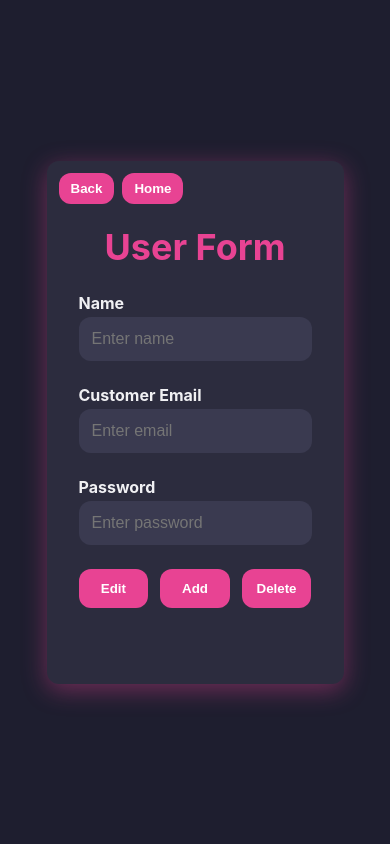
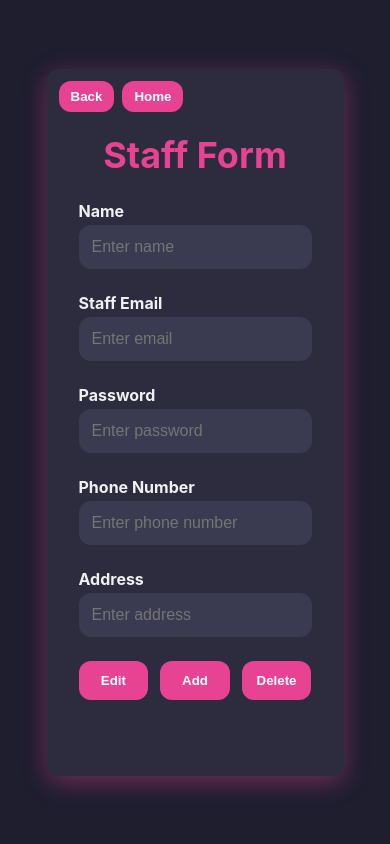
Before and after one commit to MuizzuddinNorisham/amms-group-project, a PHP site: page /useraccount.html in a window 390 px wide. Run offline with PHP 8.4, Linux system fonts and the light colour scheme.

Commit message:
add phone number and address

```diff
--- a/customer page/useraccount.html
+++ b/customer page/useraccount.html
@@ -15,7 +15,7 @@
       </div>
 
       <header class="login-header">
-        <h1>User Form</h1>
+        <h1>Staff Form</h1>
       </header>
 
       <div class="form-group">
@@ -24,13 +24,23 @@
       </div>
 
       <div class="form-group">
-        <label for="email">Customer Email</label>
+        <label for="email">Staff Email</label>
         <input type="email" id="email" name="useremail" placeholder="Enter email" />
       </div>
 
       <div class="form-group">
         <label for="password">Password</label>
         <input type="password" id="password" name="userpass" placeholder="Enter password" />
+      </div>
+
+      <div class="form-group">
+        <label for="phone">Phone Number</label>
+        <input type="tel" id="phone" name="userphone" placeholder="Enter phone number" />
+      </div>
+
+      <div class="form-group">
+        <label for="address">Address</label>
+        <input type="text" id="address" name="useraddress" placeholder="Enter address" />
       </div>
 
       <div class="action-buttons">
--- a/customer page/useraccount.js
+++ b/customer page/useraccount.js
@@ -3,6 +3,8 @@ let editIndex = null;
 
 // Form input elements
 const nameInput = document.getElementById("name"); // will hold 'username'
+const phoneInput = document.getElementById("phone");
+const addressInput = document.getElementById("address");
 const emailInput = document.getElementById("email"); // will hold 'useremail'
 const passwordInput = document.getElementById("password"); // will hold 'userpass'
 
@@ -16,9 +18,11 @@ function renderList() {
   userList.innerHTML = "";
   users.forEach((user, index) => {
     const li = document.createElement("li");
-    li.textContent = `Username: ${user.username} | Email: ${user.useremail}`;
+    li.textContent = `Username: ${user.username} | Email: ${user.useremail} | Phone: ${user.phone} | Address: ${user.address}`;
     li.onclick = () => {
       nameInput.value = user.username;
+      phoneInput.value = user.phone;
+      addressInput.value = user.address;
       emailInput.value = user.useremail;
       passwordInput.value = user.userpass;
       editIndex = index;
@@ -29,9 +33,25 @@ function renderList() {
 
 // Add button - just validates (form submits through useradd.php)
 addBtn.onclick = (e) => {
-  if (!nameInput.value || !emailInput.value || !passwordInput.value) {
+  if (!nameInput.value || !emailInput.value || !passwordInput.value || !phoneInput.value || !addressInput.value) {
     e.preventDefault(); // prevent form submission
     alert("Please fill all fields.");
+  } else {
+    const username = nameInput.value.trim();
+    const phone = phoneInput.value.trim();
+    const address = addressInput.value.trim();
+    const useremail = emailInput.value.trim();
+    const userpass = passwordInput.value;
+
+    // Add user to the users array
+    users.push({ username, phone, address, useremail, userpass });
+    renderList();
+    nameInput.value = "";
+    phoneInput.value = "";
+    addressInput.value = "";
+    emailInput.value = "";
+    passwordInput.value = "";
+    alert("User  added successfully.");
   }
 };
 
@@ -43,10 +63,12 @@ editBtn.onclick = () => {
   }
 
   const username = nameInput.value.trim();
+  const phone = phoneInput.value.trim();
+  const address = addressInput.value.trim();
   const useremail = emailInput.value.trim();
   const userpass = passwordInput.value;
 
-  if (username && useremail && userpass) {
+  if (username && useremail && userpass && phone && address) {
     const originalEmail = users[editIndex].useremail;
 
     fetch('userupdate.php', {
@@ -58,19 +80,23 @@ editBtn.onclick = () => {
         originalEmail: originalEmail,
         username: username,
         useremail: useremail,
-        userpass: userpass
+        userpass: userpass,
+        phone: phone,
+        address: address
       })
     })
     .then(response => response.json())
     .then(data => {
       if (data.success) {
-        users[editIndex] = { username, useremail, userpass };
+        users[editIndex] = { username, phone, address, useremail, userpass };
         renderList();
         nameInput.value = "";
+        phoneInput.value = "";
+        addressInput.value = "";
         emailInput.value = "";
         passwordInput.value = "";
         editIndex = null;
-        alert("User updated successfully.");
+        alert("User  updated successfully.");
       } else {
         alert("Update failed: " + data.message);
       }
@@ -107,10 +133,12 @@ deleteBtn.onclick = () => {
         users.splice(editIndex, 1);
         renderList();
         nameInput.value = "";
+        phoneInput.value = "";
+        addressInput.value = "";
         emailInput.value = "";
         passwordInput.value = "";
         editIndex = null;
-        alert("User deleted successfully.");
+        alert("User  deleted successfully.");
       } else {
         alert("Error deleting user: " + data.message);
       }
```
Also changed, not shown: customer page/listcustomer.html (+7 -3 lines), customer page/listcustomer.js (+9 -5 lines), customer page/useradd.php (+6 -3 lines), customer page/userdelete.php (+5 -5 lines), customer page/userupdate.php (+7 -4 lines).
